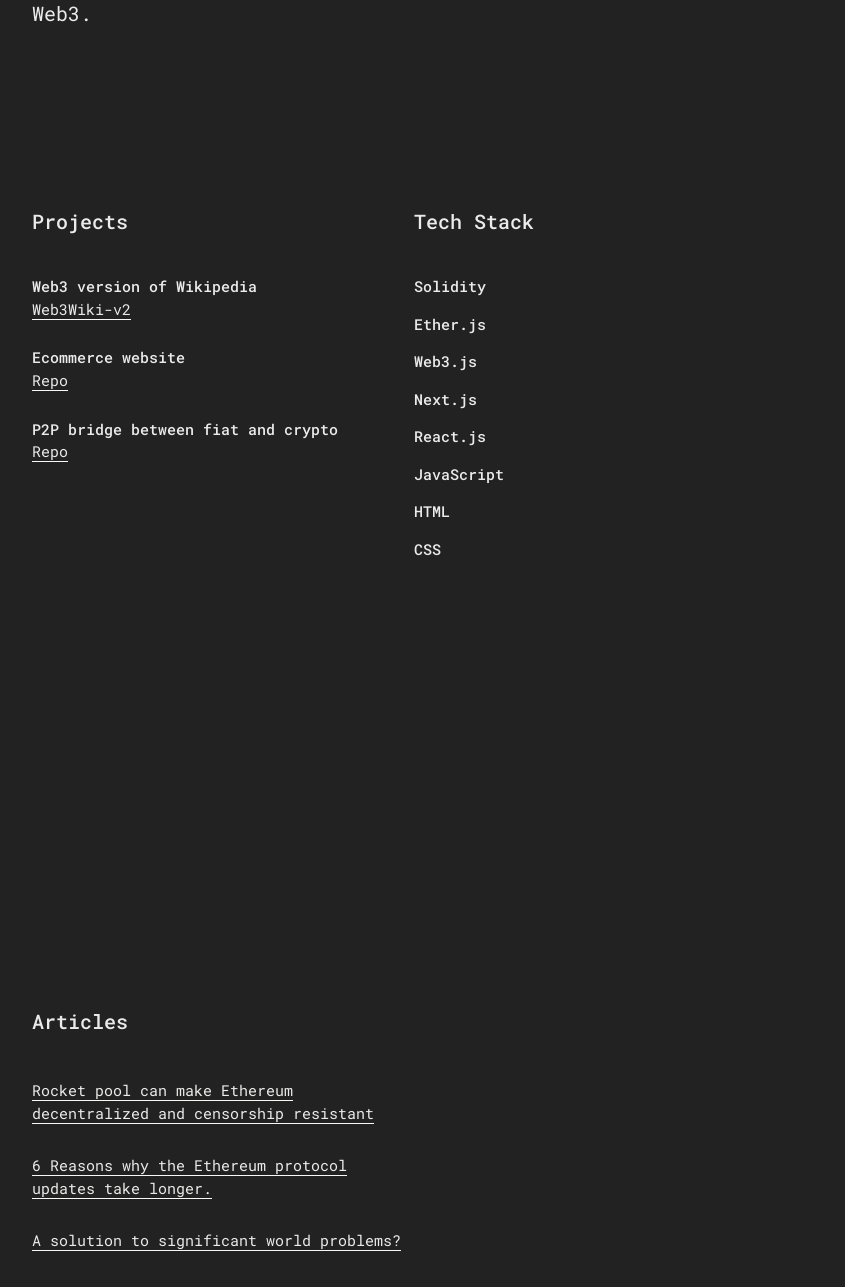
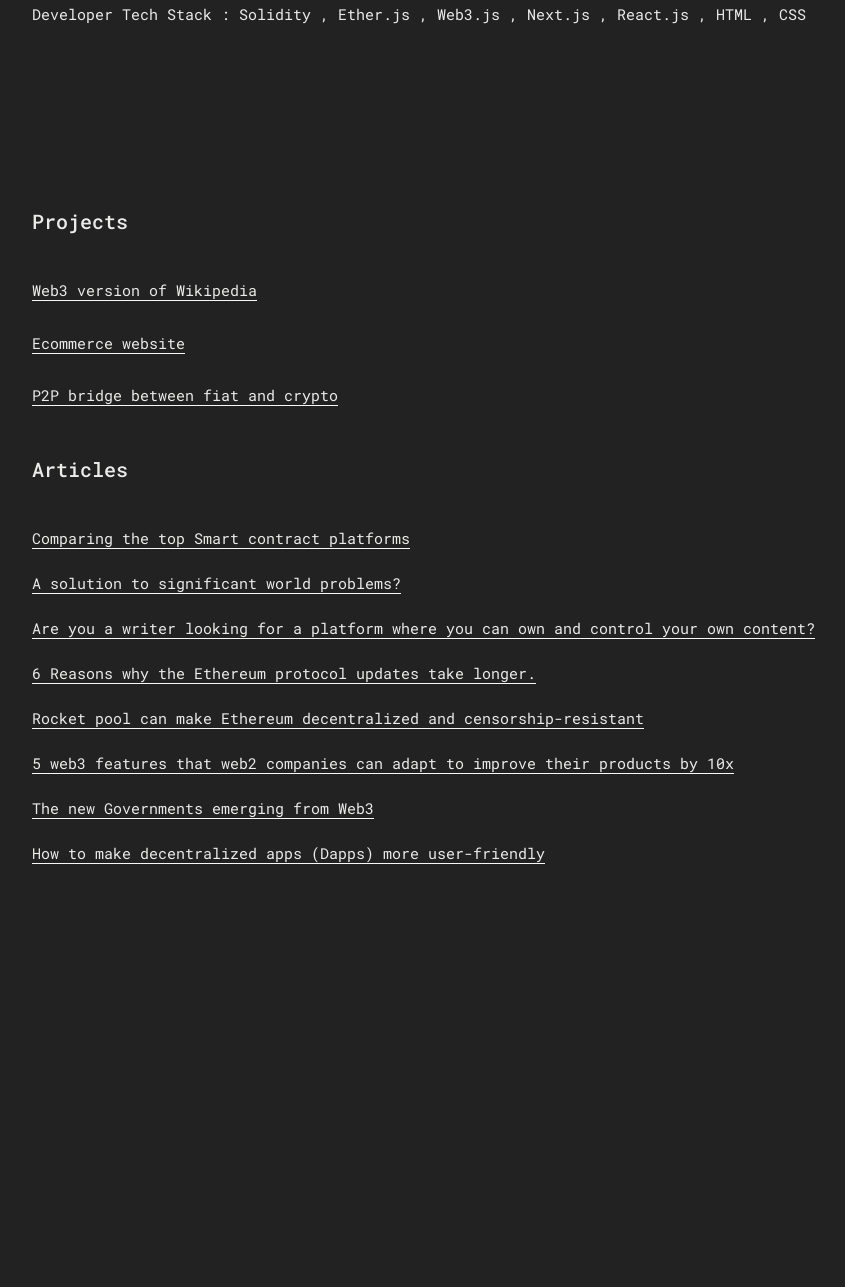
Before and after one commit to chandn0/websitev1, a plain HTML site: page index.html in a window 1280 px wide. Shown: the part 685-1972 px from the top of the page, without its empty margins (64-909 px from the left). After the commit the page ends 1646 px from the top, so only its background shows below. Drawn offline with Linux system fonts and the light colour scheme.

Commit message:
Update index.html

```diff
--- a/index.html
+++ b/index.html
@@ -146,7 +146,14 @@
 	font-size: 20px;
 	font-weight: 100;
 	margin-bottom: -.45em;
-	max-width: 700px;
+	max-width: 1000px;
+}
+
+.techstack {
+	font-size: 15px;
+	font-weight: 100;
+	margin-bottom: -.45em;
+	max-width: 1000px;
 }
 
 @media (max-width: 600px) {
@@ -313,66 +320,67 @@
 		</div>
 		<p class="bio">Hi, I'm Chandan, and I specialize in Web3 Dapp Development, Marketing, and Research. I have accumulated nearly 1.5 years of experience working in the blockchain world. Prior to that, I spent over 1 year working at the intersection of Mechanical and Electrical Engineering. My insatiable curiosity has led me to learn about various technologies, including Electric Vehicles, Storage Systems, Web3, AI, Brain-Computer Interfaces, and 3D Printing. Currently, I am fully dedicated to the field of Web3.
 			</p>
+			 <p class="techstack">
+		    Developer Tech Stack : Solidity , Ether.js , Web3.js , Next.js , React.js , HTML , CSS </p>
 		</section>
 		<section class="section column-section-main">
-			<div class="col-section">
+			<div >
 				<h2 class="main-text">Projects</h2>
 				<dl class="list">
-					<dt class="main-text main-text-small">Web3 version of Wikipedia </dt>
+					<dt class="main-text main-text-small"></dt>
 					<dd class="list-item">
-						<a class="list-link" href="https://web3wiki-v2.vercel.app/" target="_blank">Web3Wiki-v2</a>
+						<a class="list-link" href="https://web3wiki-v2.vercel.app/" target="_blank">Web3 version of Wikipedia </a>
 					</dd>
-					<dt class="main-text main-text-small">Ecommerce website</dt>
+					<dt class="main-text main-text-small"></dt>
 					<dd class="list-item">
-						<a class="list-link" href="https://github.com/chandn0/Ecommerce-Website" target="_blank">Repo</a>
+						<a class="list-link" href="https://github.com/chandn0/Ecommerce-Website" target="_blank">Ecommerce website</a>
 					</dd>
-					<dt class="main-text main-text-small">P2P bridge between fiat and crypto</dt>
+					<dt class="main-text main-text-small"></dt>
 
 					<dd class="list-item">
-						<a class="list-link" href="https://github.com/chandn0/Fait_crypto_bridge" target="_blank">Repo</a>
+						<a class="list-link" href="https://github.com/chandn0/Fait_crypto_bridge" target="_blank">P2P bridge between fiat and crypto</a>
 					</dd>
+					<br/>
 				</dl>
-			</div>
 
-			<div class="col-section">
-			  <h2 class="main-text">Tech Stack</h2>
+				<h2 class="main-text">Articles</h2>
 				<dl class="list">
-					<dt class="main-text main-text-small">Solidity</dt>
-					<br/>
-					<dt class="main-text main-text-small">Ether.js</dt>
-					 <br/>
-					<dt class="main-text main-text-small">Web3.js</dt>
-					 <br/>
-					<dt class="main-text main-text-small">Next.js</dt>
-					 <br/>
-					<dt class="main-text main-text-small">React.js</dt>
-					 <br/>
-					<dt class="main-text main-text-small">JavaScript</dt>
-					 <br/>
-					<dt class="main-text main-text-small">HTML</dt>
-					 <br/>
-					<dt class="main-text main-text-small">CSS</dt>
+					 <dd>
+            <a href="https://mirror.xyz/0x50c88219BfE7A1D9Cba74C4c702E30AfCa24679c/7-mW4UI9noU-OfVmIbpcv_md-PelL8fdqETI6wWoXy4" target="_blank">Comparing the top Smart contract platforms</a>
+        </dd>
+        <br/>
+        <dd>
+            <a href="https://mirror.xyz/0x50c88219BfE7A1D9Cba74C4c702E30AfCa24679c/3FQb497V5eFSTquG1BdUKmCy08-jJzQ__ASdpGs9R2Q" target="_blank">A solution to significant world problems?</a>
+        </dd>
+        <br/>
+        <dd>
+            <a href="https://mirror.xyz/0x50c88219BfE7A1D9Cba74C4c702E30AfCa24679c/cI1E-36miTLgGpFZdZXy2d0WXBy4DcpX-0SnIxXP9I4" target="_blank">Are you a writer looking for a platform where you can own and control your own content?</a>
+        </dd>
+        <br/>
+        <dd>
+            <a href="https://mirror.xyz/0x50c88219BfE7A1D9Cba74C4c702E30AfCa24679c/HFAu37YskQTR-tohvU-prl1fgMRQ_lNOisjqxKBfUDM" target="_blank">6 Reasons why the Ethereum protocol updates take longer.</a>
+        </dd>
+        <br/>
+        <dd>
+            <a href="https://mirror.xyz/0x50c88219BfE7A1D9Cba74C4c702E30AfCa24679c/PmT2iN-SPneV3B_wHHsDnU87C6sRJFpQfwKNSnr2KOA" target="_blank">Rocket pool can make Ethereum decentralized and censorship-resistant</a>
+        </dd>
+        <br/>
+        <dd>
+            <a href="https://mirror.xyz/0x50c88219BfE7A1D9Cba74C4c702E30AfCa24679c/tfRYdecNN69Tg6wbYe0HEYjBxL-HhBv8xwLlGpoCUgA" target="_blank">5 web3 features that web2 companies can adapt to improve their products by 10x</a>
+        </dd>
+        <br/>
+        <dd>
+            <a href="https://mirror.xyz/0x50c88219BfE7A1D9Cba74C4c702E30AfCa24679c/aJfdUUHGM93KDcKjPqwO_x85UI0sYrTrODMM1FbZPcM" target="_blank">The new Governments emerging from Web3</a>
+        </dd>
+        <br/>
+        <dd>
+            <a href="https://mirror.xyz/0x50c88219BfE7A1D9Cba74C4c702E30AfCa24679c/NqGNubwfU97SeJMzphk0fF76xy43OkKo5gI3N9Om1YY" target="_blank">How to make decentralized apps (Dapps) more user-friendly</a>
+        </dd>
 				</dl>
 			</div>
 
 		</section>
-	<section class="section column-section section-bio">
-		<div class="col-section">
-				<h2 class="main-text">Articles</h2>
-				<dl class="list">
-					<dd class="list-item">
-						<a class="list-link" href="https://mirror.xyz/iamchandan.eth/PmT2iN-SPneV3B_wHHsDnU87C6sRJFpQfwKNSnr2KOA" target="_blank">Rocket pool can make Ethereum decentralized and censorship resistant</a>
-					</dd>
-					<dd class="list-item">
-						<a class="list-link" href="https://mirror.xyz/iamchandan.eth/HFAu37YskQTR-tohvU-prl1fgMRQ_lNOisjqxKBfUDM" target="_blank">6 Reasons why the Ethereum protocol updates take longer.</a>
-					</dd>
-					<dd class="list-item">
-						<a class="list-link" href="https://mirror.xyz/iamchandan.eth/3FQb497V5eFSTquG1BdUKmCy08-jJzQ__ASdpGs9R2Q" target="_blank">A solution to significant world problems?
-</a>
-					</dd>
-				</dl>
-			</div>
-	</section>
+
 		<footer class="footer main-text main-text-small">
 			<a class="footer-links link-twitter" href="https://twitter.com/chandan1_" target="_blank">twitter</a>
 			<a class="footer-links link-facebook" target="_blank" href="https://lenster.xyz/u/0xchandan.lens">lens</a>
```
